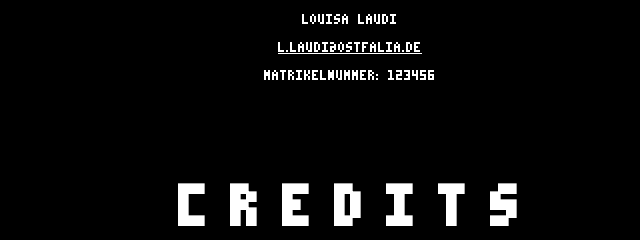
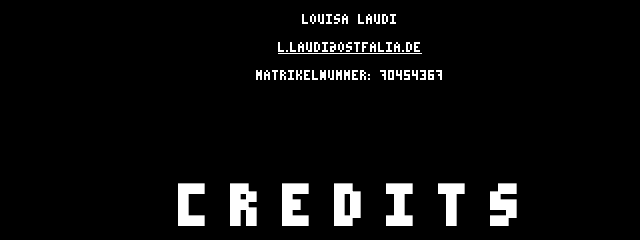
Before and after one commit to silas229/pong, a plain HTML site: page impressum.html in a window 1280 px wide. Shown: the part 120-360 px from the top of the page, 290-930 px from the left. Drawn offline with Linux system fonts and the light colour scheme.

Commit message:
Updated Matrikelnummer

```diff
--- a/impressum.html
+++ b/impressum.html
@@ -51,7 +51,7 @@
 		<div class="impressum">
 			<p> Louisa Laudi </p>
 			<p> <a href="mailto:l.laudi@ostfalia.de"> l.laudi@ostfalia.de </a> </p>
-			<p> Matrikelnummer: 123456 </p>
+			<p> Matrikelnummer: 70454367 </p>
 		</div>
 		<h1>Credits</h1>
 		<div class="credits">
```
